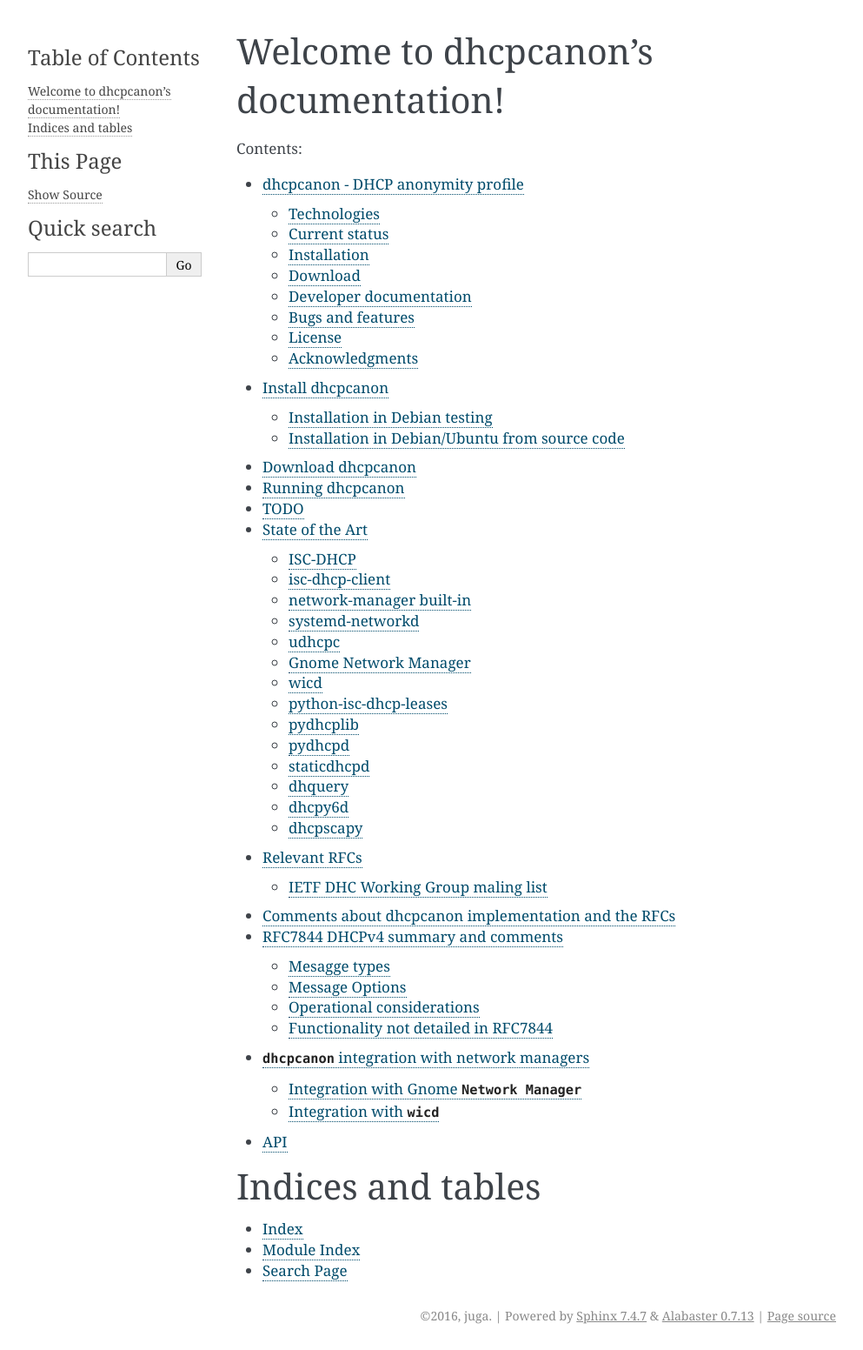
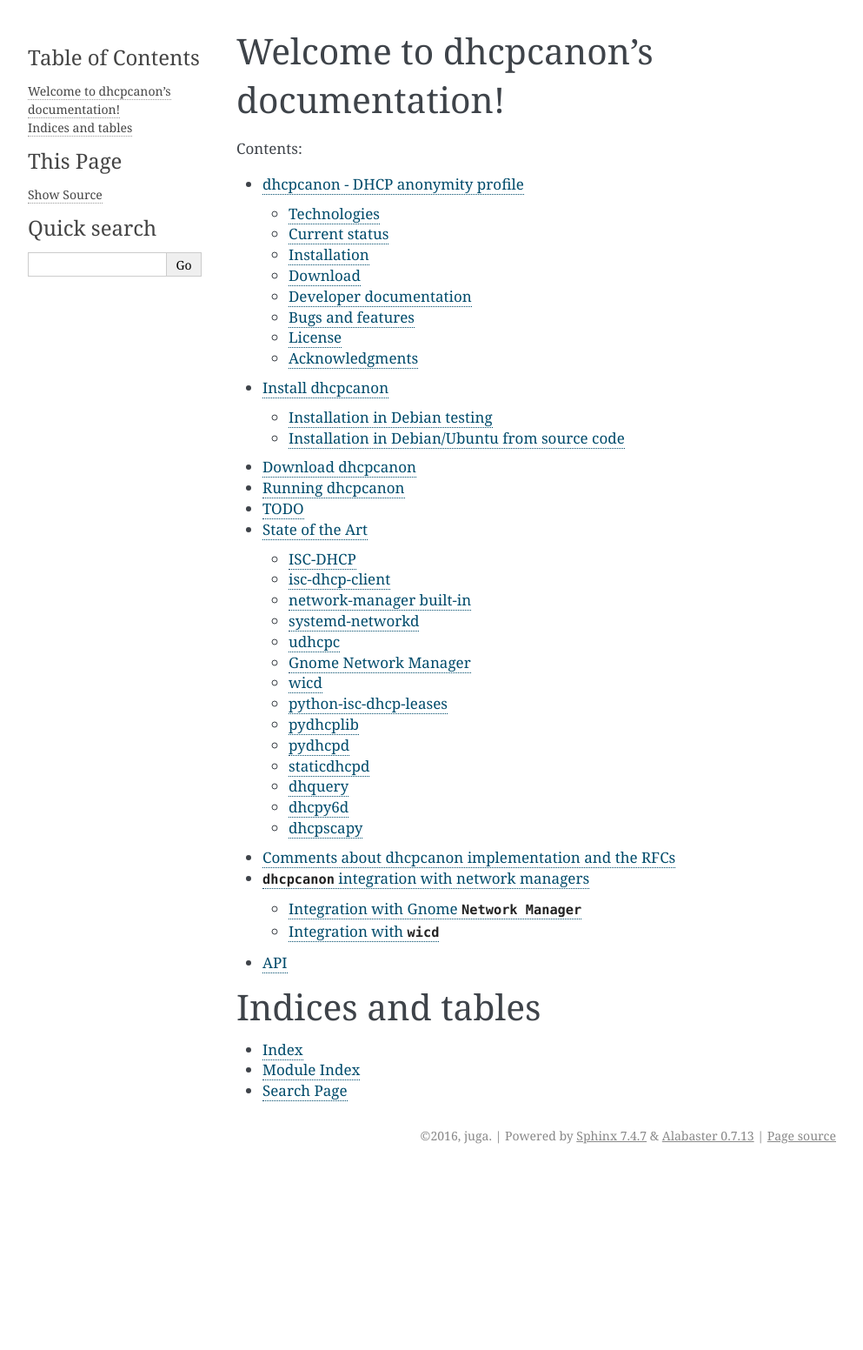
Before and after one commit to juga0/dhcpcanon, a Sphinx documentation site: the page built from docs/source/index.rst, in a window 1280 px wide. Shown: the whole page at 87% size, without its empty margins (148-1141 px from the left). Built offline with Sphinx 7.4.7, drawn with Linux system fonts in a browser that asks for light colours; formulas are drawn with MathJax 3; after the commit the page ends 1345 px from its top, so only the background shows below that; some of the changed lines change nothing that is shown.

Commit message:
Move rfc sections to other repo.

```diff
--- a/docs/source/implementation.rst
+++ b/docs/source/implementation.rst
@@ -3,8 +3,10 @@
 Comments about dhcpcanon implementation and the RFCs
 ==========================================================
 
-Please, see :ref:`rfc7844comm` for comments about [:rfc:`7844`].
+Please, see `RFC7844_comments https://rfc7844-comments.readthedocs.io`_ for comments about [:rfc:`7844`].
 
-``dhcpcanon`` in general implements what MUST and SHOULD and does not what SHOULD NOT or MAY, unless found cases where a MAY options must be implemented in order servers reply.
+``dhcpcanon`` in general implements what MUST and SHOULD and does not
+what SHOULD NOT or MAY, unless found cases where a MAY options
+must be implemented in order servers reply.
 
 [TBC]
--- a/docs/source/index.rst
+++ b/docs/source/index.rst
@@ -17,9 +17,7 @@
    running
    todo
    soa
-   rfcs
    implementation
-   rfc7844comm
    integration
    api
 
--- a/docs/source/rfc7844comm.rst
+++ /dev/null
@@ -1,333 +0,0 @@
-.. _rfc7844comm:
-
-
-RFC7844 DHCPv4 summary and comments
-=====================================
-
-Notes:
-
-- Extracts from the RFC marked as `source code <http://docutils.sourceforge.net/docs/ref/rst/restructuredtext.html#literal-blocks>`_.
-- Unless otherwise explicited, this document refers to DHCPv4 clients implementing Anonymity Profiles.
-
-RFCs to the Comments to the RFC :)
-
-Unfortunately, the deadline for the comments officially expired around Feb 2016 [cit needed].
-
-An approved RFC can not be changed [cit need],
-**if** any of the following comments are "correct" [other more "correct" word than "correct" needed here], a new RFC should be proposed.
-
-Most of the comments are regarding the verbs (``key words`` [:rfc:`2119`]) used, the author here does not have previous experience on proposing/commenting RFCs, so they might not be "correct".
-
-Basically, in order to reveal less identifying information, the options in DHCP should be reduced in number and be more "homogenous" for all implementations what here is interpreted as in either this option MUST be included or MUST NOT, instead of MAY, SHOULD, etc.
-What is a similar way to express what is stated in :rfc:`7844#2.4`. ::
-
-   The design of the anonymity profiles attempts to minimize the number
-   of options and the choice of values, in order to reduce the
-   possibilities of operating system fingerprinting.
-
-See :ref:`implementation` for detatils about the implementation.
-
-Mesagge types
------------------
-
-DHCP*
-~~~~~~
-[:rfc:`7844#3.1`] ::
-
-    SHOULD randomize the ordering of options
-
-Why not s/SHOULD/MUST?
-::
-
-    If this can not be implemented
-    MAY order the options by option code number (lowest to highest).
-
-Why not s/MAY/MUST?
-
-
-DHCPDISCOVER
-~~~~~~~~~~~~~
-[:rfc:`7844#3.`] ::
-
-    MUST contain the Message Type option,
-
-::
-
-    MAY contain the Client Identifier option,
-    MAY contain the Parameter Request List option.
-
-Why not s/MAY/MUST NOT?,
-
-because servers will requests that do not contain those options? (found at least 1 case of server ignoring request without the Client Identifier option),
-
-what RFC for DHCP server says about it?::
-
-    SHOULD NOT contain any other option.
-
-Why not s/SHOULD NOT/MUST NOT?
-
-DHCPREQUEST
-~~~~~~~~~~~~~
-[:rfc:`7844#3.`] ::
-
-    MUST contain the Message Type option,
-
-::
-
-    MAY contain the Client Identifier option,
-    MAY contain the Parameter Request List option.
-    SHOULD NOT contain any other option.
-
-MAY, SHOULD NOT as in DHCPDISCOVER_::
-
-    If in response to a DHCPOFFER,::
-    MUST contain the corresponding Server Identifier option
-    MUST contain the Requested IP address option.
-
-::
-
-    If the message is not in response to a DHCPOFFER (BOUND, RENEW),::
-    MAY contain a Requested IP address option
-
-Why not s/MAY/MUST?
-
-DHCPDECLINE
-~~~~~~~~~~~~~
-[:rfc:`7844#3.`] ::
-
-    MUST contain the Message Type option,
-    MUST contain the Server Identifier option,
-    MUST contain the Requested IP address option;
-
-::
-
-    MAY contain the Client Identifier option.
-
-MAY as in DHCPDISCOVER_
-
-Why here there is not SHOULD NOT as in DHCPDISCOVER_
-
-
-DHCPRELEASE
-~~~~~~~~~~~~~
-[:rfc:`7844#3.`] ::
-
-    MUST contain the Message Type option and
-    MUST contain the Server Identifier option,
-
-::
-
-    MAY contain the Client Identifier option.
-
-MAY as in DHCPDISCOVER_
-
-To do not leak when the client leaves the network, this message type
-should not be implemented.
-In this case, servers might run out of leases, but that is something
-that servers should fix decreasing the lease time.
-Or all clients requesting a minor lease time?.
-
-DHCPINFORM
-~~~~~~~~~~~~~
-[:rfc:`7844#3.`] ::
-
-    MUST contain the Message Type option,
-
-::
-
-    MAY contain the Client Identifier option,
-    MAY contain the Parameter Request List option.
-
-::
-
-    It SHOULD NOT contain any other option.
-
-
-MAY, SHOULD NOT as in DHCPDISCOVER_
-
-Message Options
------------------
-
-Client IP address (ciaddr)
-~~~~~~~~~~~~~~~~~~~~~~~~~~
-[:rfc:`7844#3.2`] ::
-
-    MUST NOT include in the message a Client IP address that has been obtained with a different link-layer address.
-
-Requested IP Address Option (code 50)
-~~~~~~~~~~~~~~~~~~~~~~~~~~~~~~~~~~~~~~~~~~~
-[:rfc:`7844#3.3`] ::
-
-   SHOULD NOT use the Requested IP address option in DHCPDISCOVER messages.
-   MUST use the option when mandated (DHCPREQUEST)
-
-::
-
-    If in INIT-REBOOT:
-    SHOULD perform a complete four-way handshake, starting with a DHCPDISCOVER
-
-This is like not having INIT-REBOOT state?
-
-::
-
-    If the client can ascertain that this is exactly the same network to which it was previously connected, and if the link-layer address did not change,
-    MAY issue a DHCPREQUEST to try to reclaim the current address.
-
-This is like INIT-REBOOT state?
-
-There is not a way to know ``if`` the link-layer address changed without leaking the link-layer?
-
-
-Client Hardware Address Field
-~~~~~~~~~~~~~~~~~~~~~~~~~~~~~~~
-[ :rfc:`7844#3.4` ] ::
-
-   The presence of this address is necessary for the proper operation of the DHCP
-   service.
-
-What should be interpreted as MUST::
-
-   If the hardware address is reset to a new
-   randomized value, the DHCP client SHOULD use the new randomized value
-   in the DHCP messages
-
-The client should be restarted when the hardware address changes and use the current address instead of the permanent one.
-
-Client Identifier Option (code 61)
-~~~~~~~~~~~~~~~~~~~~~~~~~~~~~~~~~~~~~~
-[ :rfc:`7844#3.5` ] ::
-
-   In contradiction to [RFC4361], when using the anonymity profile, DHCP
-   clients MUST use client identifiers based solely on the link-layer
-   address that will be used in the underlying connection.  This will
-   ensure that the DHCP client identifier does not leak any information
-   that is not already available to entities monitoring the network
-   connection.  It will also ensure that a strategy of randomizing the
-   link-layer address will not be nullified by the Client Identifier
-   option.
-
-As in DHCPDISCOVER_, it SHOULD NOT have this option
-
-If it has it: what about having a common algorithm for all clients that is not based on "identifying" properties?::
-
-   The algorithm for combining secrets and identifiers, as
-   described in Section 5 of [RFC7217], solves a similar problem.  The
-   criteria for the generation of random numbers are stated
-   in [RFC4086].
-
-Could be this the non "identifying" algorithm?
-
-Parameter Request List Option (PRL) (code 55)
-~~~~~~~~~~~~~~~~~~~~~~~~~~~~~~~~~~~~~~~~~~~~~~
-[:rfc:`7844#3.6`] ::
-
-   SHOULD only request a minimal number of options in the PRL and
-   SHOULD also randomly shuffle the ordering of option codes in the PRL.
-   If this random ordering cannot be implemented,
-   MAY order the option codes in the PRL by option code number (lowest to highest).
-
-As in DHCPDISCOVER_
-
-Host Name option (code 12)
-~~~~~~~~~~~~~~~~~~~~~~~~~~~~~~~~~~~~~~~~~~~~~~
-
-[:rfc:`7844#3.7`] ::
-
-   SHOULD NOT send the Host Name option.
-   If they choose to send the option [..]
-
-As in DHCPDISCOVER_
-
-Client FQDN Option (code 81)
-~~~~~~~~~~~~~~~~~~~~~~~~~~~~~~~~~~~~~~~~~~~~~~
-[:rfc:`7844#3.8`:] ::
-
-    SHOULD NOT include the Client FQDN option
-
-As in DHCPDISCOVER_
-::
-
-   MAY include a special-purpose FQDN using the same host name as in the
-   Host Name option, with a suffix matching the connection-specific DNS
-   suffix being advertised by that DHCP server.
-
-
-In this case there is an explicit reason why it MAY::
-
-   Having a name in the
-   DNS allows working with legacy systems that require one to be there
-
-UUID/GUID-Based Client Machine Identifier Option (code 97)
-~~~~~~~~~~~~~~~~~~~~~~~~~~~~~~~~~~~~~~~~~~~~~~~~~~~~~~~~~~~
-[:rfc:`7844#3.9`] ::
-
-   This option is part of a set of options for the
-   Intel Preboot eXecution Environment (PXE)
-
-::
-
-   Common sense seems to
-   dictate that getting a new operating system from an unauthenticated
-   server at an untrusted location is a really bad idea and that even if
-   the option was available users would not activate it.
-
-::
-
-   Nodes visiting untrusted networks MUST NOT send or use the PXE options.
-
-And in the hypotetical case that nodes are visiting a "trusted" network,
-must this option be included for the PXE to work properly?
-
-Regarding english expression, should s/or/nor?,
-and how to define "common sense"? :)
-
-User and Vendor Class DHCP Options
-~~~~~~~~~~~~~~~~~~~~~~~~~~~~~~~~~~~~~~~~~~~~~~
-[:rfc:`7844#3.10`] ::
-
-   SHOULD NOT use the
-   Vendor-Specific Information option (code 43), the Vendor Class
-   Identifier option (code 60), the V-I Vendor Class option (code 124),
-   or the V-I Vendor-Specific Information option (code 125),
-
-Why not s/SHOULD NOT/MUST NOT?
-
-Operational considerations
----------------------------
-[:rfc:`7844#5.`] ::
-
-   Implementers SHOULD provide a way for clients to control when the
-   anonymity profiles are used and when standard behavior is preferred.
-
-
-``dhcpcanon`` will not implement for now the standard behavior as
-it would require to implement more functionality and most of the current
-tools implement already the standard.
-
-Functionality not detailed in RFC7844
----------------------------------------
-[:rfc:`2131#2.2`]::
-
-   the allocating
-   server SHOULD probe the reused address before allocating the address,
-   e.g., with an ICMP echo request, and the client SHOULD probe the
-   newly received address, e.g., with ARP.
-
-This should be interpreted as MUST.
-
-Leases
-~~~~~~~~
-
-If there is not INIT-REBOOT state and in order to keep the implementation simple, there will not be leases eiter.
-[TBD]: add more comments here.
-
-Retransmission delays
-~~~~~~~~~~~~~~~~~~~~~~
-
-There is not specification about the retransmission delays algorithms.
-[TBC]
-
-Client Identifier algorithm
-~~~~~~~~~~~~~~~~~~~~~~~~~~~~~
-
-[TBD]
--- a/docs/source/rfcs.rst
+++ /dev/null
@@ -1,18 +0,0 @@
-.. _rfcs:
-
-Relevant RFCs
-================
-
-- IETF DHC Working Group (forked) `privacy repository <https://github.com/juga0/privacy>`__
-- DHCP Anonymity Profiles `RFC7844 <https://tools.ietf.org/html/rfc7844>`__
-- DHCP `Dynamic Host Configuration Protocol <https://tools.ietf.org/html/rfc2131>`__
-- `Node-specific Client Identifiers for Dynamic Host Configuration Protcol Version Four (DHCPv4) <https://tools.ietf.org/html/rfc4361>`__
-
-IETF DHC Working Group maling list
-------------------------------------
-
-messages discussing RFC7844:
-
-- `Searchable dhcwg maling list <https://mailarchive.ietf.org/arch/search/?email_list=dhcwg>`__
-- `dhcwg maling list anonymity profiles filtered <https://mailarchive.ietf.org/arch/search/?email_list=dhcwg&q=anonymity+profiles+for+dhcp+clients>`__
-- `dhcwg maling list anonymity profiles filtered mbox <https://mailarchive.ietf.org/arch/export/mbox/?email_list=dhcwg&q=anonymity+profiles+for+dhcp+clients>`__
```
